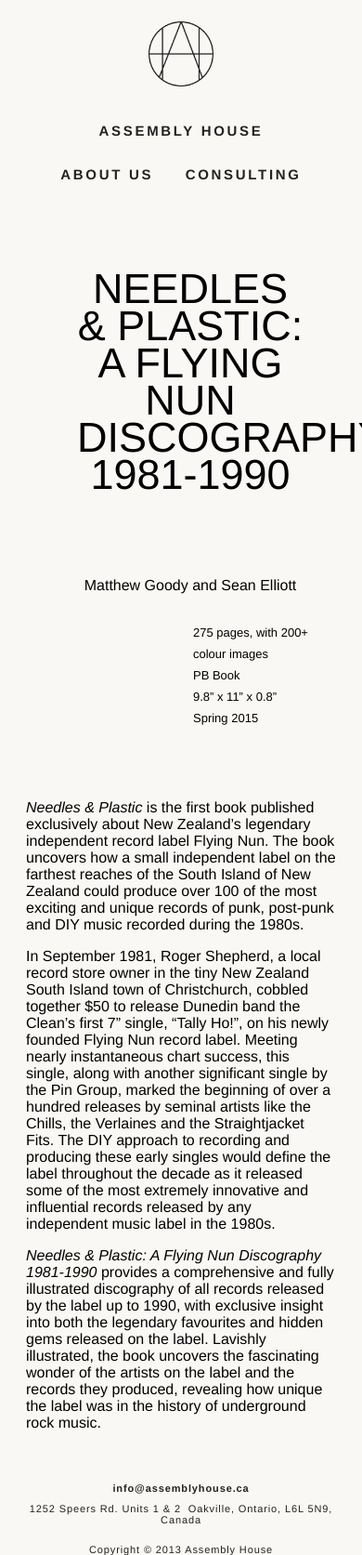
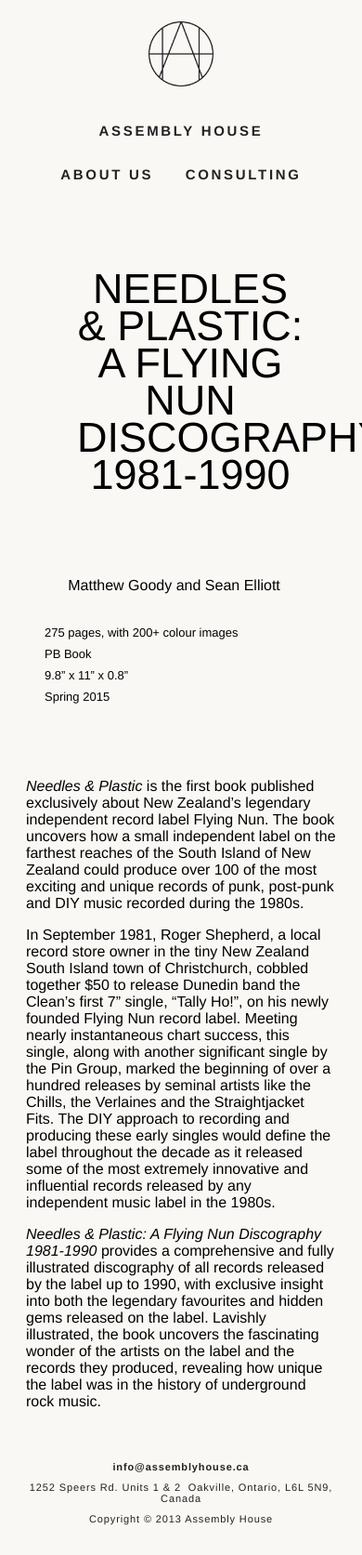
Before and after one commit to darcysaum/assembly-house, a Jekyll site: the page built from books/needles-and-plastic-flying-nun.html, in a window 390 px wide. Shown: the whole page at 93% size. Built offline with Jekyll 4.4.1, drawn with Linux system fonts in a browser that asks for light colours; Markdown is read by kramdown in place of the engine named in the settings; after the commit the page ends 1650 px from its top, so only the background shows below that.

Commit message:
adding copyright to footer

```diff
--- a/css/main.css
+++ b/css/main.css
@@ -228,8 +228,8 @@
 @media all and (max-width:799px){
 	.logo-large{ display: none; visibility: hidden; }
 	.logo-small{ display: inline-block; visibility: visible; }
-	#footer .address, #footer .email{ display: block; width: 100%; padding-bottom: 10px;}
-
+	#footer .address, #footer .email, #footer .copyright{ display: block; width: 100%; padding-bottom: 10px;}
+	#footer .copyright{ padding-top: 0; }
 	.header-img{
 		margin: 0;
 		float: none;
@@ -269,6 +269,10 @@
 		margin-left: 0px;
 	}
 
+	.book-page.no-image .authors,  .book-page.no-image .attributes{
+		margin-left: 0;
+	}
+
 }
 
 #mfPreviewBar, #mfPreviewBarShow{ display: none; visibility: hidden;}
```
Also changed, not shown: 1 other file.
